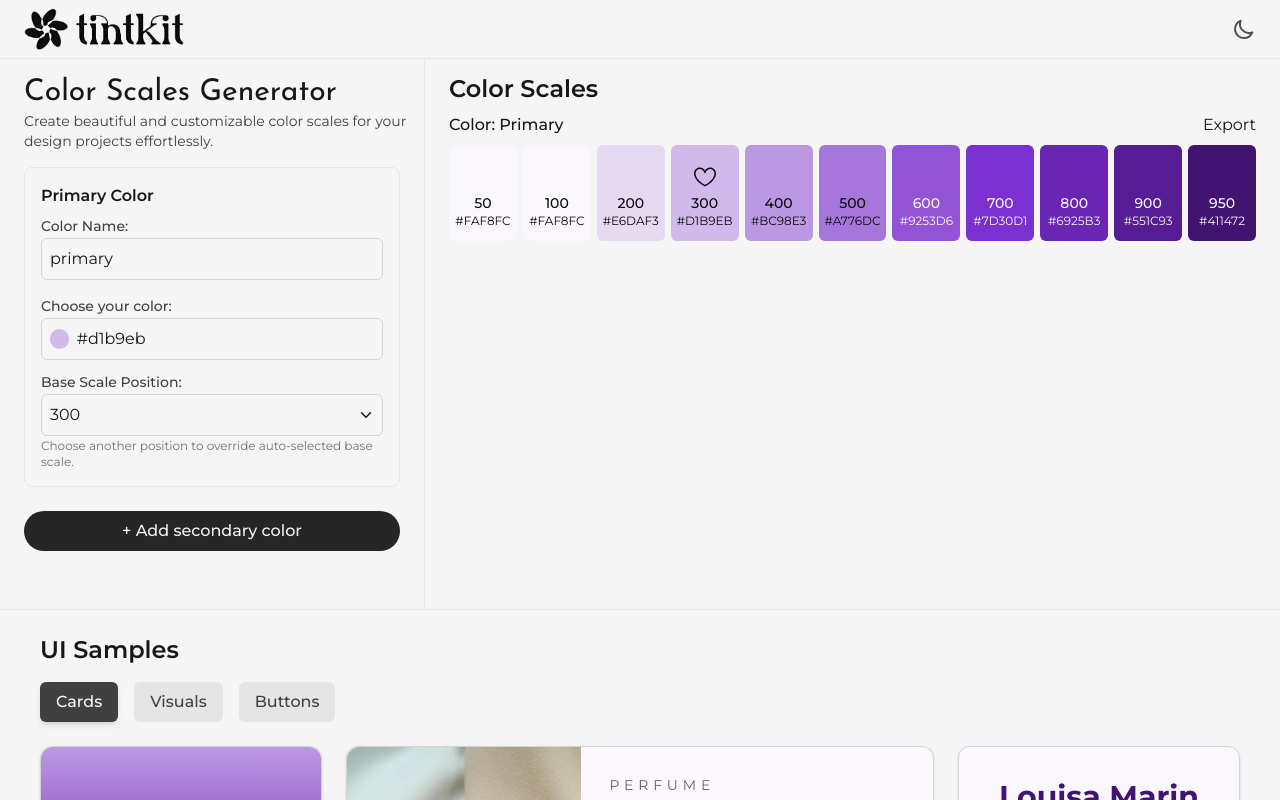
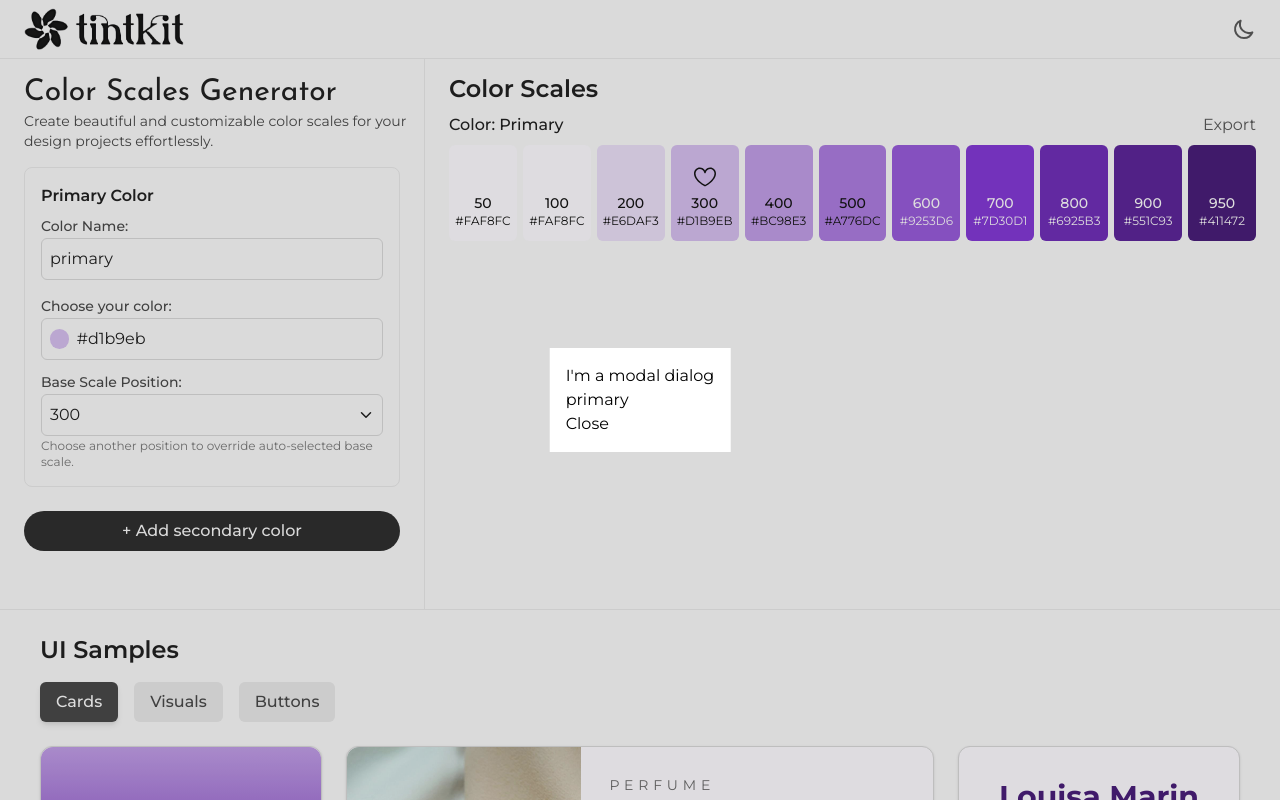
Before and after one commit to subhajitroycode/tintkit, a React (Vite) app: page / in a window 1280 px wide. Both pictures are taken after a click on the button "Export". Shown: the top 800 px of the page. Built offline with nearby package versions, Linux system fonts and the light colour scheme.

Commit message:
Add ModalComponent and integrate it into ColorDisplay and ColorScale for exporting colors

```diff
--- a/index.html
+++ b/index.html
@@ -13,6 +13,7 @@
   </head>
   <body>
     <div id="root"></div>
+    <div id="portals"></div>
     <script type="module" src="/src/main.jsx"></script>
   </body>
 </html>
--- /dev/null
+++ b/src/components/Modals/ModalComponent.jsx
@@ -0,0 +1,15 @@
+import React from "react";
+
+const ModalComponent = ({ onClose, color = "all" }) => {
+  return (
+    <div className="fixed top-0 left-0 right-0 bottom-0 bg-neutral-700/15 z-50">
+      <div className="fixed top-1/2 left-1/2 -translate-1/2 bg-white p-4 z-50">
+        <div>I'm a modal dialog</div>
+        <p>{color}</p>
+        <button onClick={onClose}>Close</button>
+      </div>
+    </div>
+  );
+};
+
+export default ModalComponent;
--- a/src/components/ScaleDisplay/ColorDisplay.jsx
+++ b/src/components/ScaleDisplay/ColorDisplay.jsx
@@ -1,13 +1,30 @@
-import React, { useContext } from "react";
+import React, { useContext, useState } from "react";
 import { ColorContext } from "../../contexts/colorContext";
 import ColorScale from "./ColorScale";
+import { createPortal } from "react-dom";
+import ModalComponent from "../Modals/ModalComponent";
 
 const ColorDisplay = () => {
   const { state } = useContext(ColorContext);
+  const [showModal, setShowModal] = useState(false);
 
   return (
     <div className="w-full mx-6 mt-3.5">
-      <h2 className="text-2xl font-semibold mb-2">Color Scales</h2>
+      <div className="flex items-center justify-between mb-2">
+        <h2 className="text-2xl font-semibold">Color Scales</h2>
+        <button
+          className="bg-neutral-300 px-2 py-1 rounded-sm text-neutral-600 hover:text-neutral-900 cursor-pointer"
+          style={{ display: state.secondaryColor.isAdded ? "block" : "none" }}
+          onClick={() => setShowModal(true)}
+        >
+          Export All
+        </button>
+        {showModal &&
+          createPortal(
+            <ModalComponent onClose={() => setShowModal(false)} />,
+            document.getElementById("portals")
+          )}
+      </div>
       <div className="h-[62vh] overflow-y-auto pr-2 lg:pr-0">
         <ColorScale />
         {state.secondaryColor.isAdded && <ColorScale colorType="secondary" />}
--- a/src/components/ScaleDisplay/ColorScale.jsx
+++ b/src/components/ScaleDisplay/ColorScale.jsx
@@ -2,10 +2,13 @@ import React, { useContext, useState } from "react";
 import { ColorContext } from "../../contexts/colorContext";
 import { hexToRGB } from "../../utils/colorConverter";
 import { GoHeart } from "react-icons/go";
+import { createPortal } from "react-dom";
+import ModalComponent from "../Modals/ModalComponent";
 
 const ColorScale = ({ colorType = "primary" }) => {
   const [isCopied, setIsCopied] = useState(null);
   const { scaleValues, state } = useContext(ColorContext);
+  const [showModal, setShowModal] = useState(false);
   const colorData = state[`${colorType}Color`];
 
   const getTextColor = (color) => {
@@ -23,7 +26,20 @@ const ColorScale = ({ colorType = "primary" }) => {
           {colorData.name.trim().slice(0, 1).toUpperCase() +
             colorData.name.trim().slice(1)}
         </h3>
-        <button>Export</button>
+        <button
+          className="text-neutral-600 hover:text-neutral-900 cursor-pointer"
+          onClick={() => setShowModal(true)}
+        >
+          Export
+        </button>
+        {showModal &&
+          createPortal(
+            <ModalComponent
+              onClose={() => setShowModal(false)}
+              color={colorType}
+            />,
+            document.getElementById("portals")
+          )}
       </div>
       <div className="grid gap-1.5 lg:grid-cols-11 mt-2">
         {scaleValues.map((scale) => {
```
